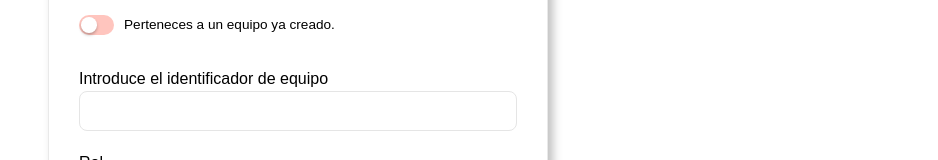
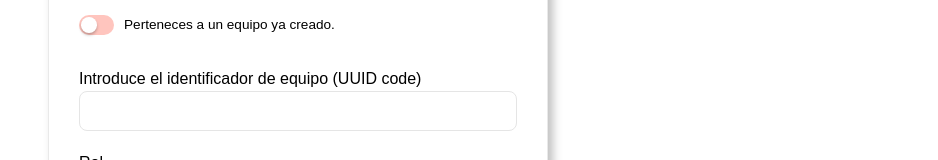
Before and after one commit to lety14/goScrum-Alkemy-ReactII, a React (Create React App) app: page /#/register in a window 1280 px wide. Shown: the part 333-493 px from the top of the page, without its empty margins (342-1280 px from the left). Built offline with nearby package versions, Linux system fonts and the light colour scheme; no server answers.

Commit message:
fix catch input teamID value

```diff
--- a/src/pages/Auth/Register/Register.page.tsx
+++ b/src/pages/Auth/Register/Register.page.tsx
@@ -3,7 +3,7 @@ import { Input } from "../../../components/Input";
 import { initialValues } from "./constants";
 import { Button } from "../../../components/Button";
 import { Select } from "../../../components/Select";
-import { useEffect, useState } from "react";
+import { useState } from "react";
 import { Link, useNavigate } from "react-router-dom";
 import {
   Title,
@@ -24,7 +24,6 @@ import { v4 as uuidv4 } from "uuid";
 import { validationSchema } from "./utils/ValidationSchema";
 import ThemeToggle from "../../../components/ThemeToggle";
 import withTransition from "../../../HOC/withTransition";
-// const { REACT_APP_API_ENDPOINT } = process.env;
 
 const Register = () => {
   const [hasTeam, setHasTeam] = useState<boolean>(false);
@@ -40,7 +39,7 @@ const Register = () => {
   const { data } = useGetAuthDataQuery({});
 
   const onSubmit = async () => {
-    const teamID = !teamIDvalue ? uuidv4() : values.teamID;
+    const teamID = !teamIDvalue ? uuidv4() : teamIDvalue;
     try {
       await postRegistrationUser({ values, teamID }).unwrap();
       resetForm();
@@ -113,12 +112,11 @@ const Register = () => {
         </ToggleContainer>
         {!hasTeam && (
           <Input
-            label="Introduce el identificador de equipo"
+            label="Introduce el identificador de equipo (UUID code)"
             name="teamID"
             onChange={(e) => {
               setTeamIDvalue(e.target.value);
             }}
-            // onBlur={handleBlur}
             value={teamIDvalue}
           />
         )}
```
